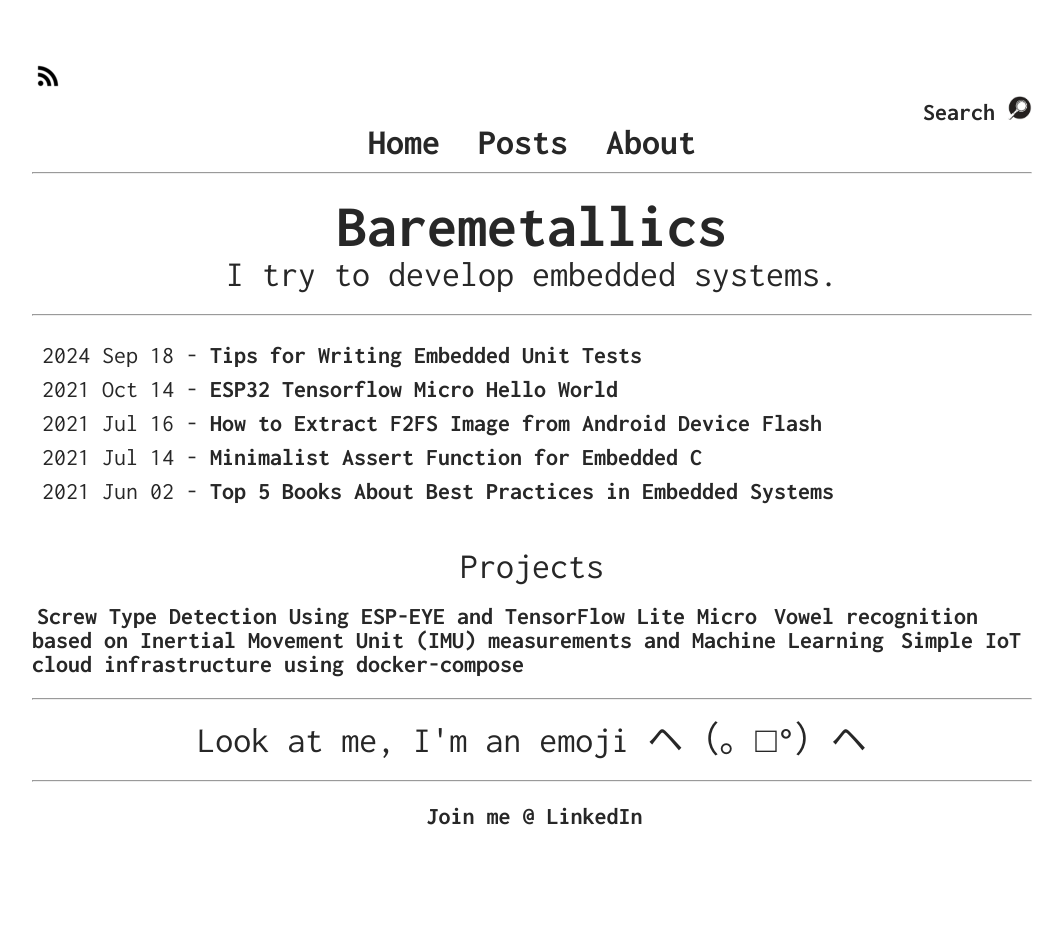
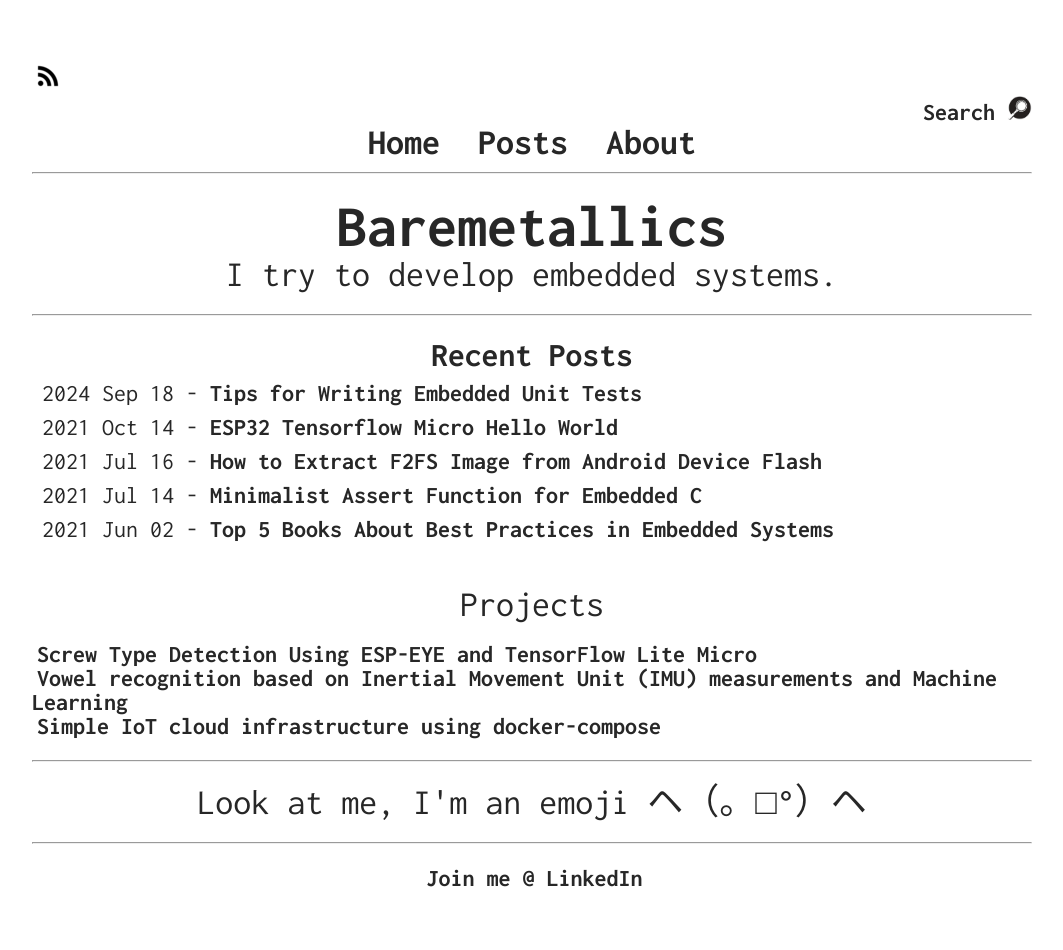
Before and after one commit to daleonpz/baremetallics, a Jekyll site: the page built from index.html, in a window 1280 px wide. Shown: the whole page, without its empty margins (108-1171 px from the left). Built offline with Jekyll 4.4.1, drawn with Linux system fonts in a browser that asks for light colours; before the commit the page ends 900 px from its top, so only the background shows below that.

Commit message:
update index.html

```diff
--- a/index.html
+++ b/index.html
@@ -13,6 +13,7 @@
 </div>
 
 <div class="blog">
+    <center><h2> Recent Posts </h2></center>
     <ul>
         {% for post in site.categories.programming limit: 5%}
         <li>
@@ -26,9 +27,9 @@
 <div class="header">
     <center><h2> Projects </h2></center>
     <ul>
-        <li><a href="https://github.com/daleonpz/POC_CV_tinyml">Screw Type Detection Using ESP-EYE and TensorFlow Lite Micro</a></li>
-        <li><a href="https://dagshub.com/daleonpz/stwin_AI_vowel_recognition">Vowel recognition based on Inertial Movement Unit (IMU) measurements and Machine Learning</a></li>
-        <li><a href="https://github.com/daleonpz/iot_cloud_infrastructure">Simple IoT cloud infrastructure using docker-compose</a></li>
+        <li><a href="https://github.com/daleonpz/POC_CV_tinyml">Screw Type Detection Using ESP-EYE and TensorFlow Lite Micro</a></li><br>
+        <li><a href="https://dagshub.com/daleonpz/stwin_AI_vowel_recognition">Vowel recognition based on Inertial Movement Unit (IMU) measurements and Machine Learning</a></li><br>
+        <li><a href="https://github.com/daleonpz/iot_cloud_infrastructure">Simple IoT cloud infrastructure using docker-compose</a></li><br>
     </ul>
 </div>
 
```
